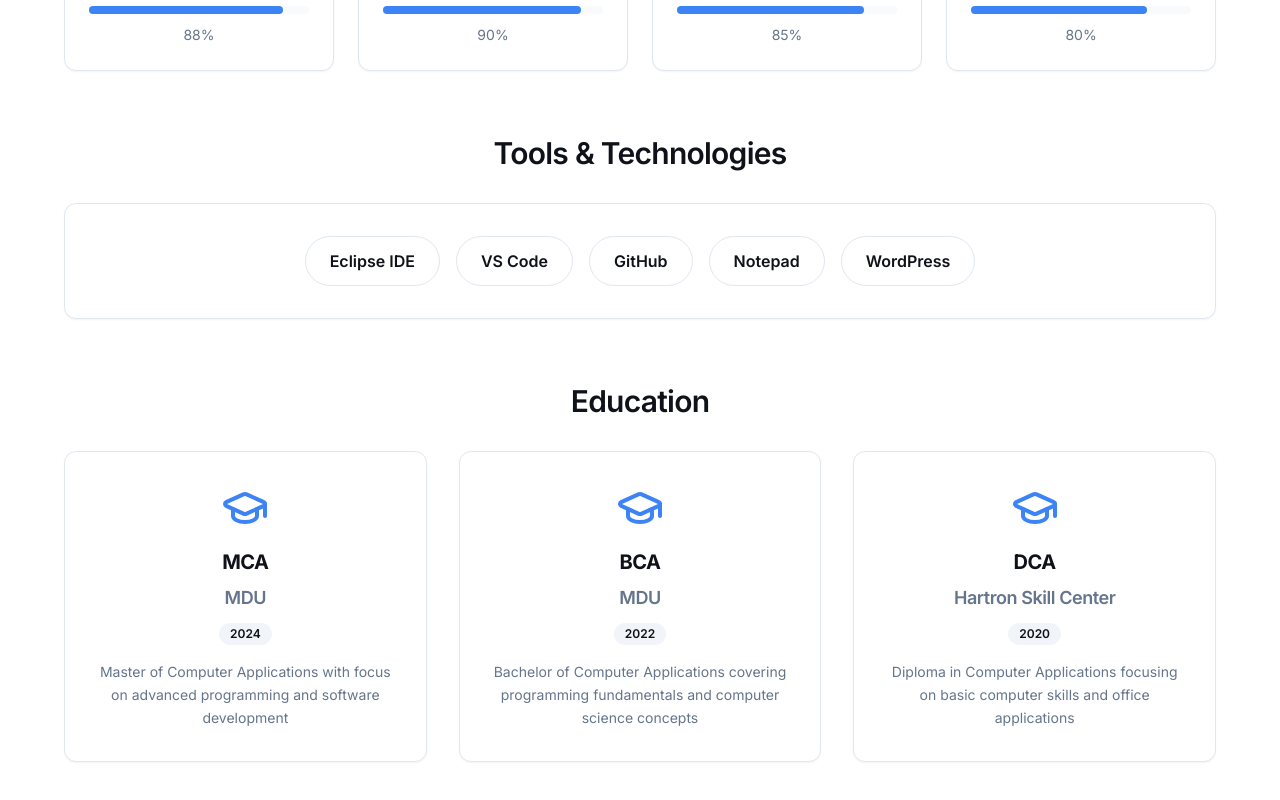
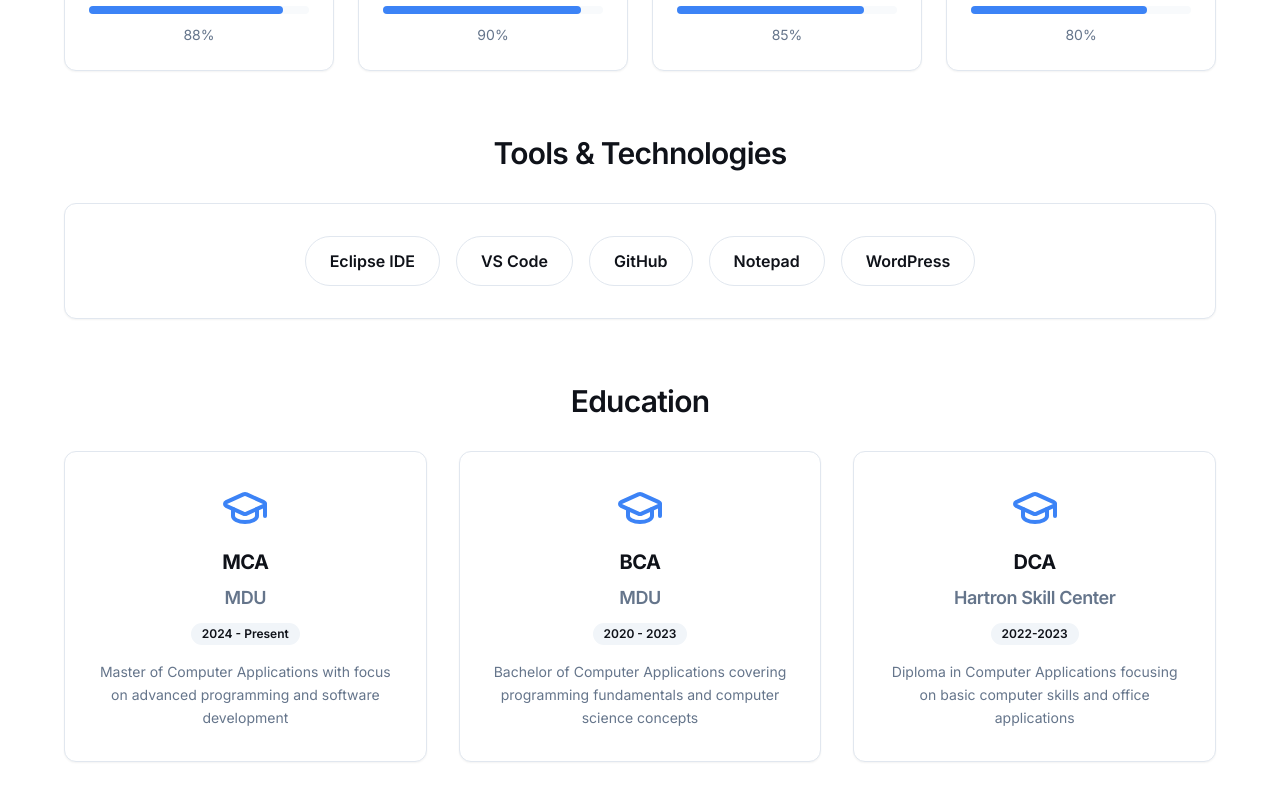
Before and after one commit to Ishwar78/RESUME-, a React (Vite) app: page /skills in a window 1280 px wide. Shown: the part 711-1511 px from the top of the page. Built offline with nearby package versions, Linux system fonts and the light colour scheme.

Commit message:
Initial commit

```diff
--- a/client/pages/Skills.tsx
+++ b/client/pages/Skills.tsx
@@ -44,19 +44,19 @@ export default function Skills() {
     {
       degree: 'MCA',
       institution: 'MDU',
-      year: '2024',
+      year: '2024 - Present',
       description: 'Master of Computer Applications with focus on advanced programming and software development'
     },
     {
       degree: 'BCA',
       institution: 'MDU',
-      year: '2022',
+      year: '2020 - 2023',
       description: 'Bachelor of Computer Applications covering programming fundamentals and computer science concepts'
     },
     {
       degree: 'DCA',
       institution: 'Hartron Skill Center',
-      year: '2020',
+      year: '2022-2023',
       description: 'Diploma in Computer Applications focusing on basic computer skills and office applications'
     }
   ];
```
